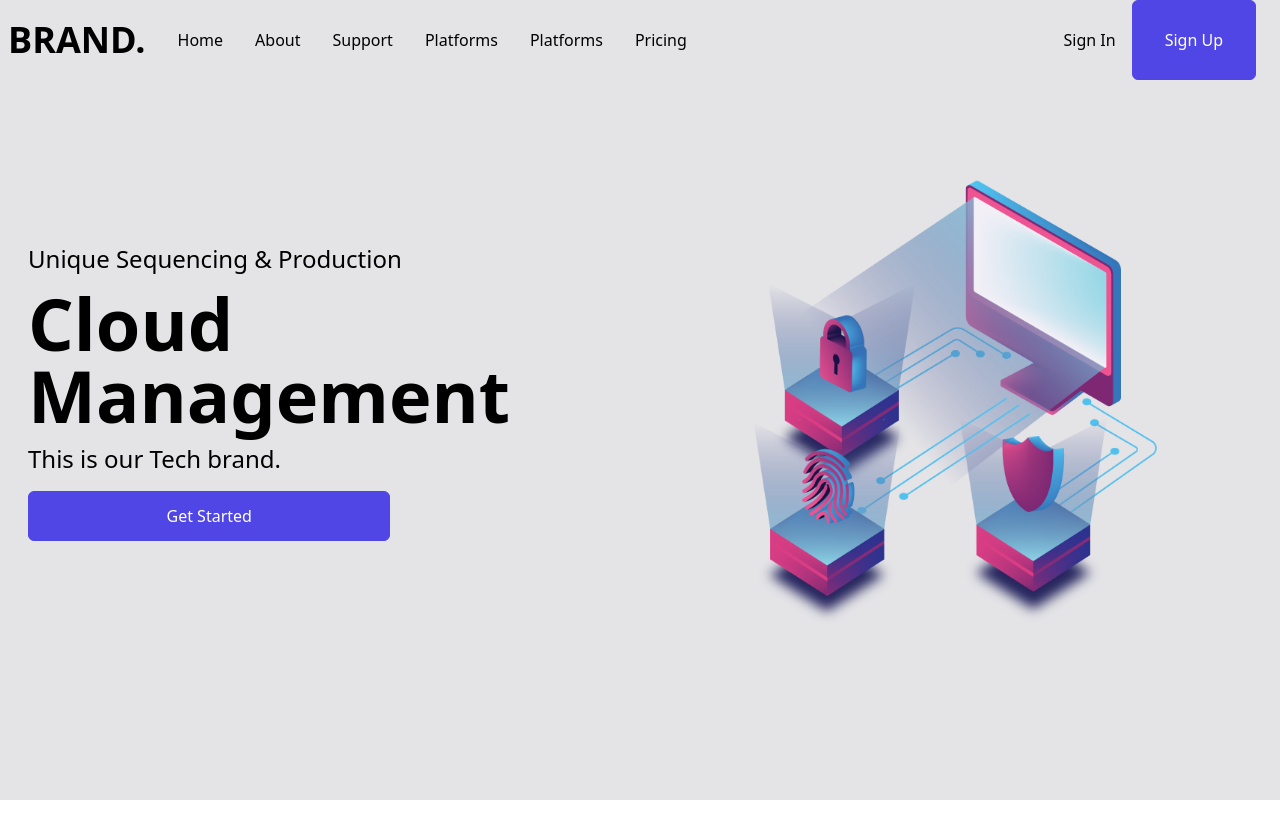
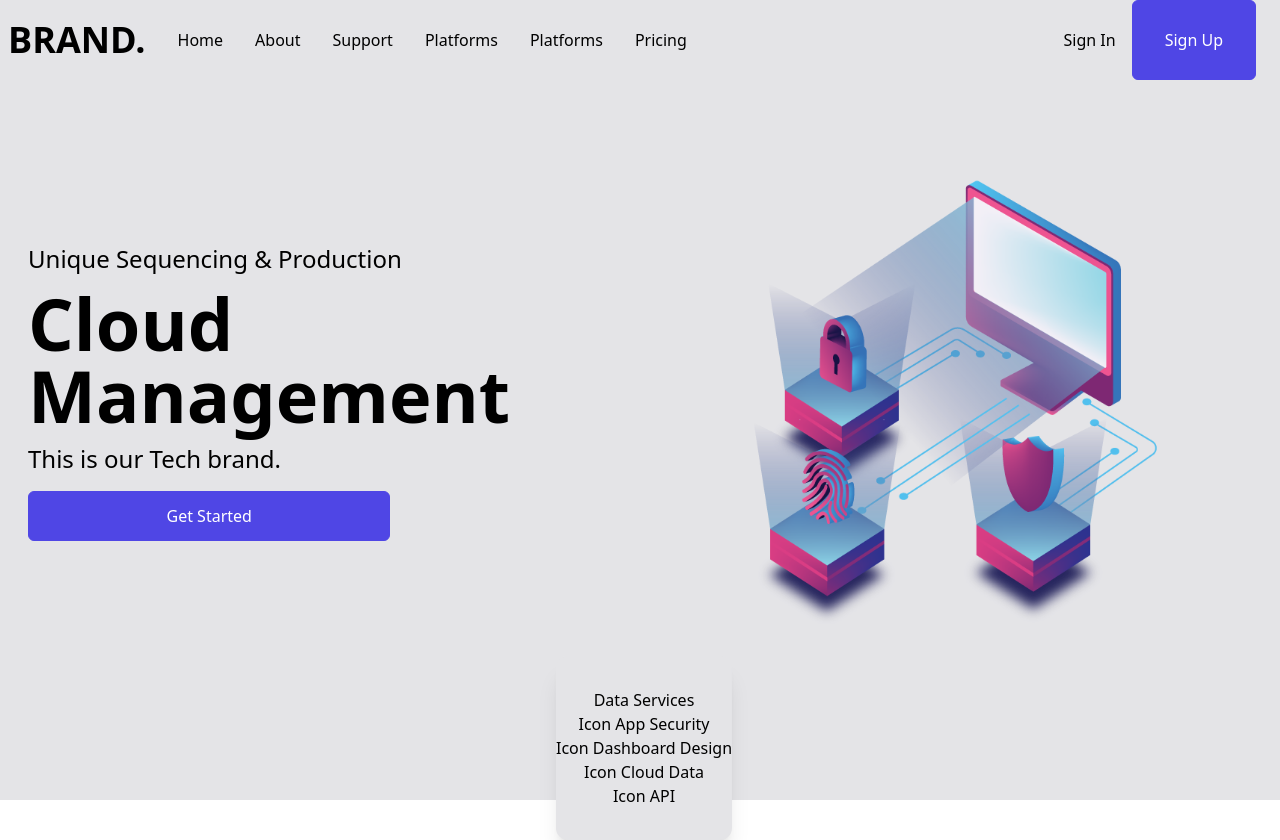
Before and after one commit to MartinMSalas/Tailwind_App_01, a React (Create React App) app in the folder app01/: page / in a window 1280 px wide. Before the commit the page ends 800 px from the top, so only its background shows below. Built offline with nearby package versions, Linux system fonts and the light colour scheme.

Commit message:
last fix

```diff
--- a/app01/src/components/Hero.jsx
+++ b/app01/src/components/Hero.jsx
@@ -5,26 +5,36 @@ import {
   DatabaseIcon,
   PaperAirplaneIcon,
   ServerIcon,
-} from "@heroicons/react/solid"
+} from "@heroicons/react/solid";
 
-import bgImg from "../assets/cyber-bg.png"
+import bgImg from "../assets/cyber-bg.png";
 const Hero = () => {
   return (
     <div className="w-full h-screen bg-zinc-200 flex flex-col justify-between">
       <div className="grid md:grid-cols-2 max-w-[1240px] m-auto">
         <div className="flex flex-col justify-center md:items-start w-full px-2 py-8">
           <p className="text-2xl">Unique Sequencing & Production</p>
-          <h1 className="py-3 text-5xl md:text-7xl font-bold">Cloud Management</h1>
+          <h1 className="py-3 text-5xl md:text-7xl font-bold">
+            Cloud Management
+          </h1>
           <p className="text-2xl">This is our Tech brand.</p>
           <button className="py-3 px-6 sm:w-[60%] my-4">Get Started</button>
         </div>
         <div>
           <img src={bgImg} alt="/"></img>
         </div>
+        <div className="absolute flex flex-col py-8 md:min-w-[760] bottom-[-5%] mx-1 md:left-1/2 transform md:-translate-x-1/2 bg-zinc-200 borderborder-slate-300 rounded-xl text-center shadow-xl">
+          <p>Data Services</p>
+          <div>
+            <p>Icon App Security</p>
+            <p>Icon Dashboard Design</p>
+            <p>Icon Cloud Data</p>
+            <p>Icon API</p>
+          </div>
+        </div>
       </div>
-
     </div>
-    );
-}
+  );
+};
 
 export default Hero;
```
